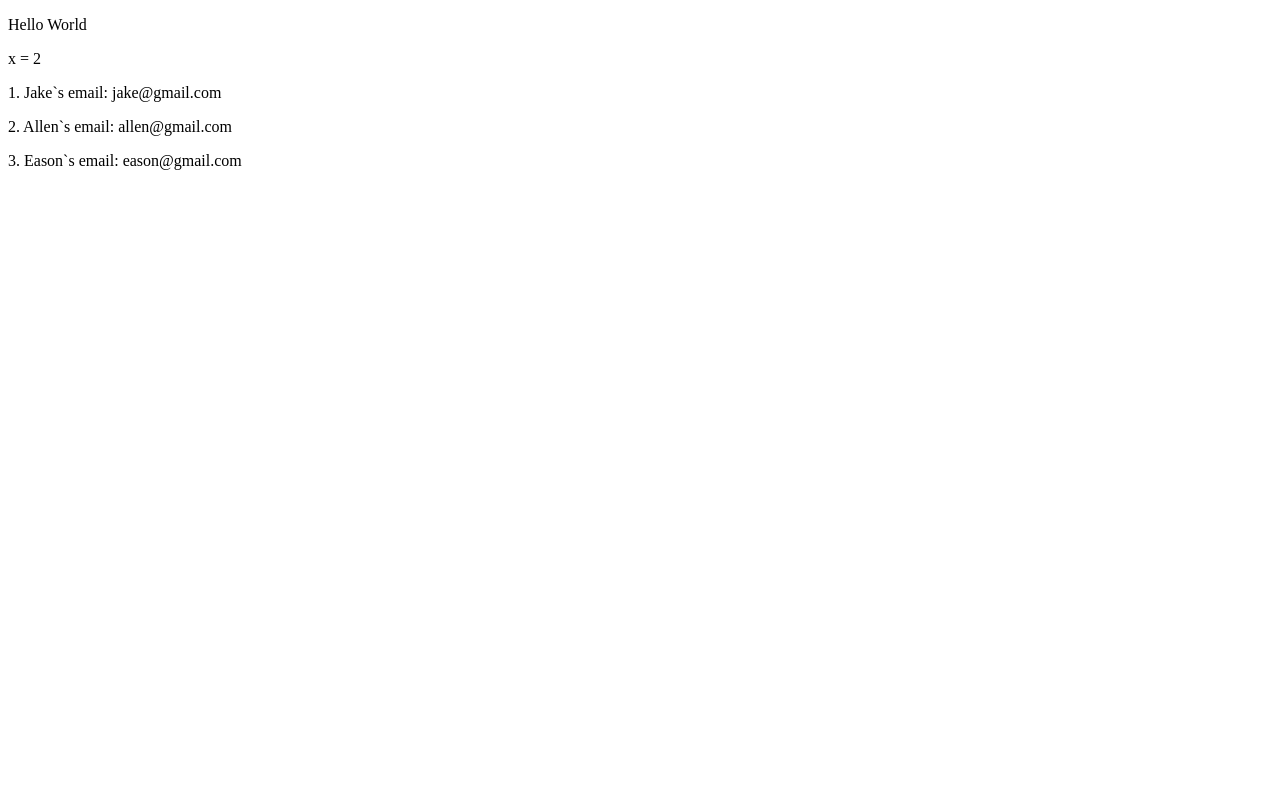
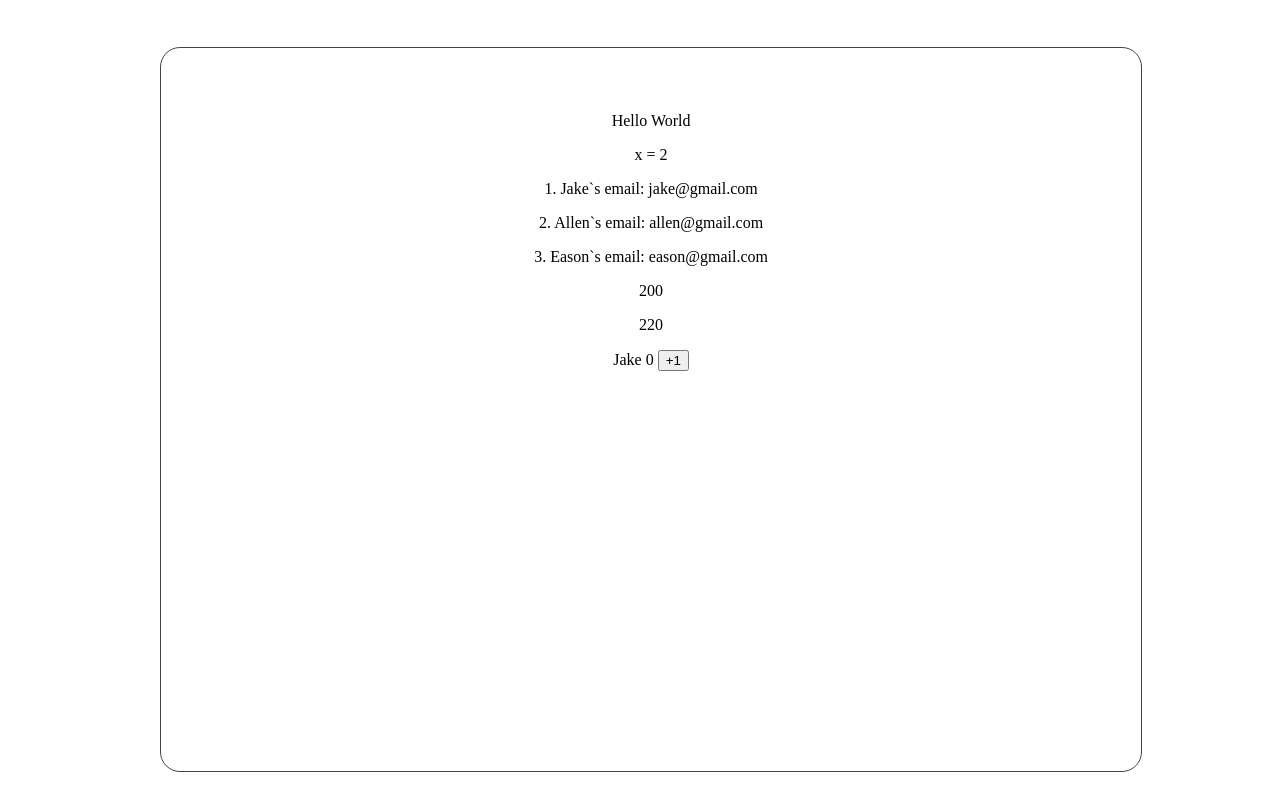
Before and after one commit to NainsWebDESIGN/vue-demo, a plain HTML site: page index.html in a window 1280 px wide. Drawn offline with nearby package versions, Linux system fonts and the light colour scheme.

Commit message:
2025-09-30-16-52

```diff
--- a/index.html
+++ b/index.html
@@ -1,14 +1,11 @@
-<!DOCTYPE html>
-<html lang="en">
-
-<head>
-    <meta charset="UTF-8">
-    <meta name="viewport" content="width=device-width, initial-scale=1.0">
-    <title>Document</title>
-    <script type="importmap">{"imports": {"vue": "https://unpkg.com/vue@3/dist/vue.esm-browser.js"}}</script>
-</head>
-
-<body id="app">
+<script type="importmap">
+  {
+    "imports": {
+      "vue": "https://unpkg.com/vue@3/dist/vue.esm-browser.js"
+    }
+  }
+</script>
+<div id="app">
     <p v-show="isShow">{{ message }}</p>
     <p v-if="x === 0">x = 0</p>
     <p v-else-if="x === 1">x = 1</p>
@@ -17,13 +14,30 @@
     <p v-for="(user, index) in users">
         {{index + 1}}. {{ user.name }}`s email: {{user.email}}
     </p>
-</body>
-
+    <p>{{ x * y }}</p>
+    <p>{{ myFun(20) }}</p>
+    <p>
+        {{ name }}
+        {{ count }}
+        <button @click="countEffect(), nameEffect()">+1</button>
+    </p>
+</div>
 <script type="module">
-    import { createApp, ref } from 'vue';
+    import { createApp } from 'vue';
     import MyComponent from './my-component.js';
 
     createApp(MyComponent).mount('#app');
 </script>
-
-</html>
+<style>
+    #app {
+        width: 70%;
+        height: 80%;
+        position: relative;
+        left: 12%;
+        top: 5%;
+        border: 1px solid #444;
+        border-radius: 20px;
+        padding: 3rem;
+        text-align: center;
+    }
+</style>
--- a/my-component.js
+++ b/my-component.js
@@ -6,11 +6,26 @@ export default {
             message: 'Hello World',
             isShow: true,
             x: 2,
+            y: 100,
             users: [
                 { name: 'Jake', email: 'jake@gmail.com' },
                 { name: 'Allen', email: 'allen@gmail.com' },
                 { name: 'Eason', email: 'eason@gmail.com' },
-            ]
+            ],
+            count: 0,
+            name: 'Jake'
         };
     },
+    methods: {
+        myFun(value) {
+            return this.x * this.y + value;
+        },
+        countEffect() {
+            this.count += 1;
+        },
+        nameEffect() {
+            this.isShow = !this.isShow;
+            this.name = (!this.isShow) ? 'Allen' : 'Jake';
+        }
+    }
 };
```
Also changed, not shown: 1 other file.
